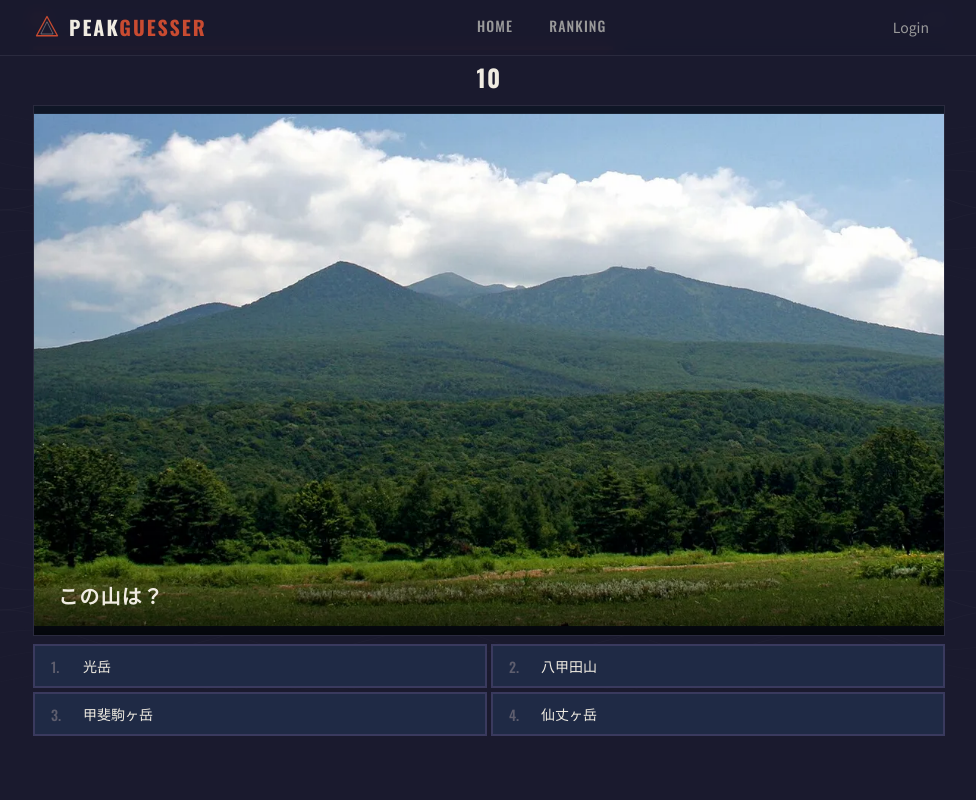
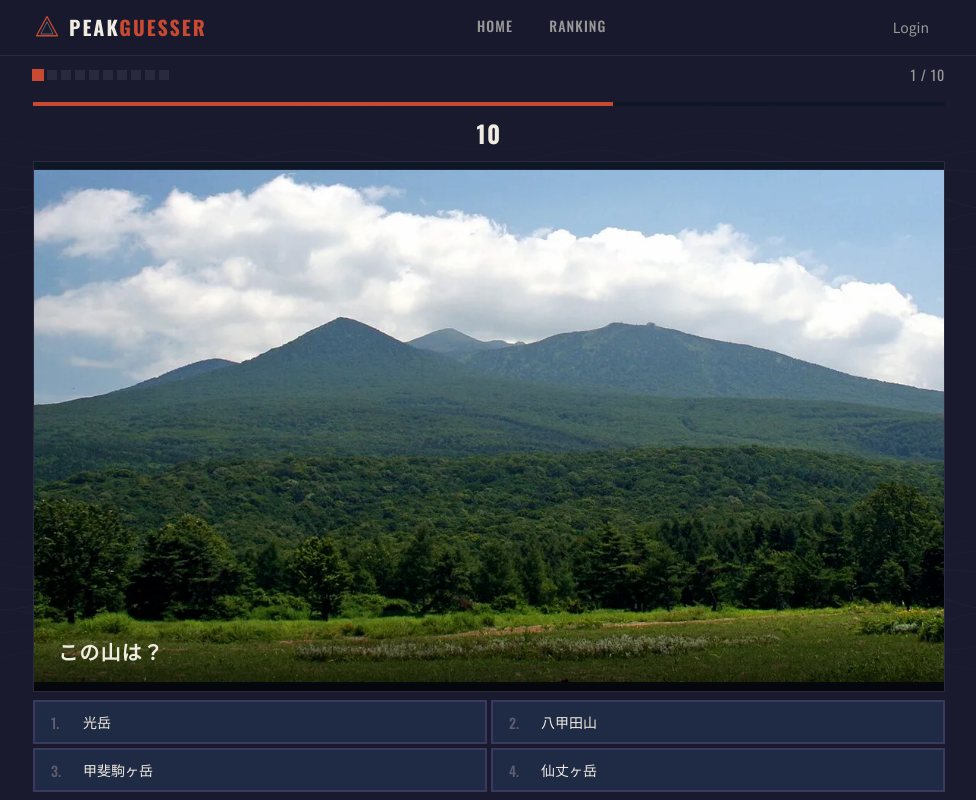
Before and after one commit to HarutoJAZZ45/peakguesser, a React (Vite) app: page /play in a window 1280 px wide. Shown: the whole page, without its empty margins (151-1127 px from the left). Built offline with nearby package versions, Linux system fonts and the light colour scheme; no server answers.

Commit message:
Fix layout bug by adding margin-top to avoid header overlap

```diff
--- a/src/pages/Play.css
+++ b/src/pages/Play.css
@@ -1,4 +1,5 @@
 .play-page {
+  margin-top: var(--header-height);
   height: calc(100vh - var(--header-height));
   height: calc(100dvh - var(--header-height));
   display: flex;
```
